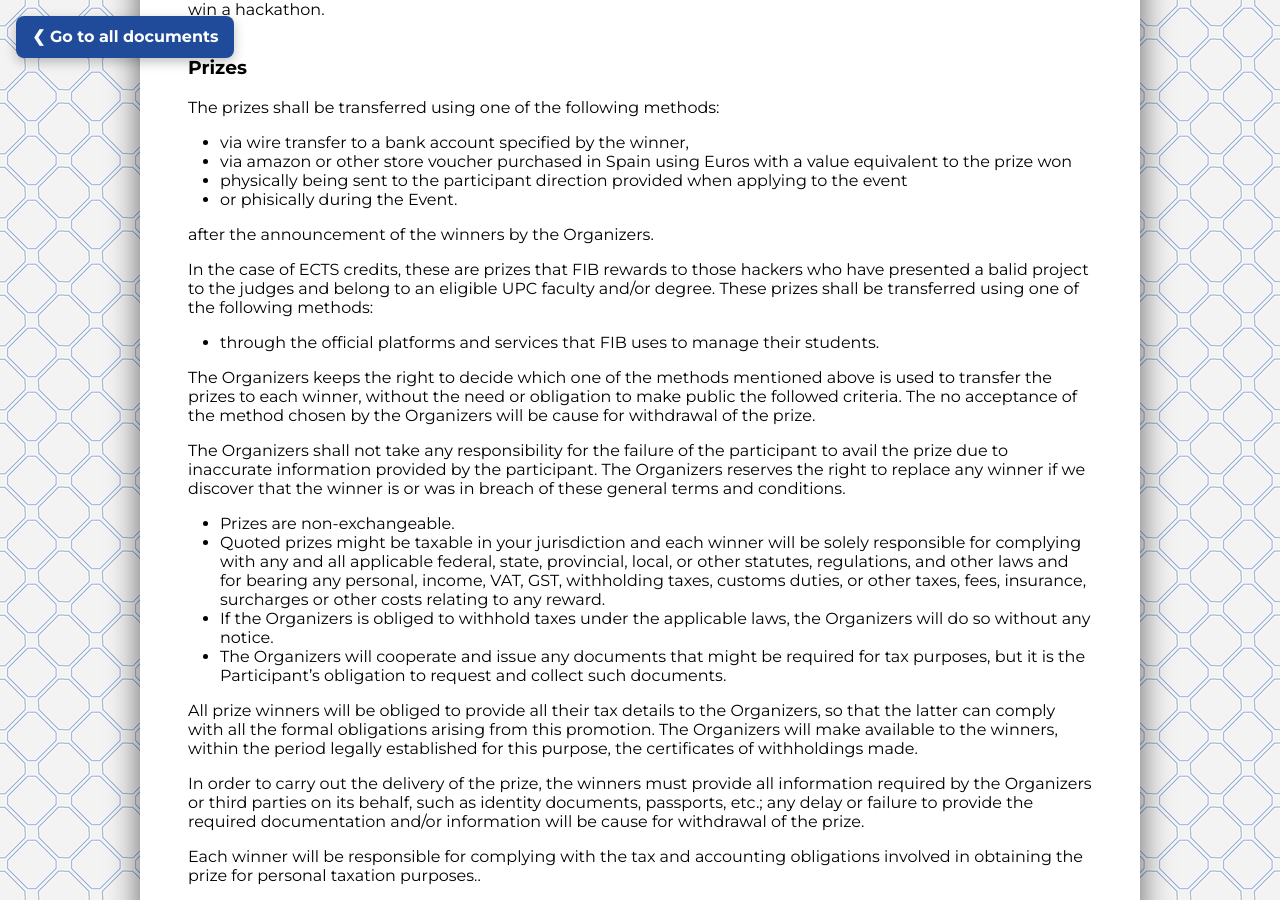
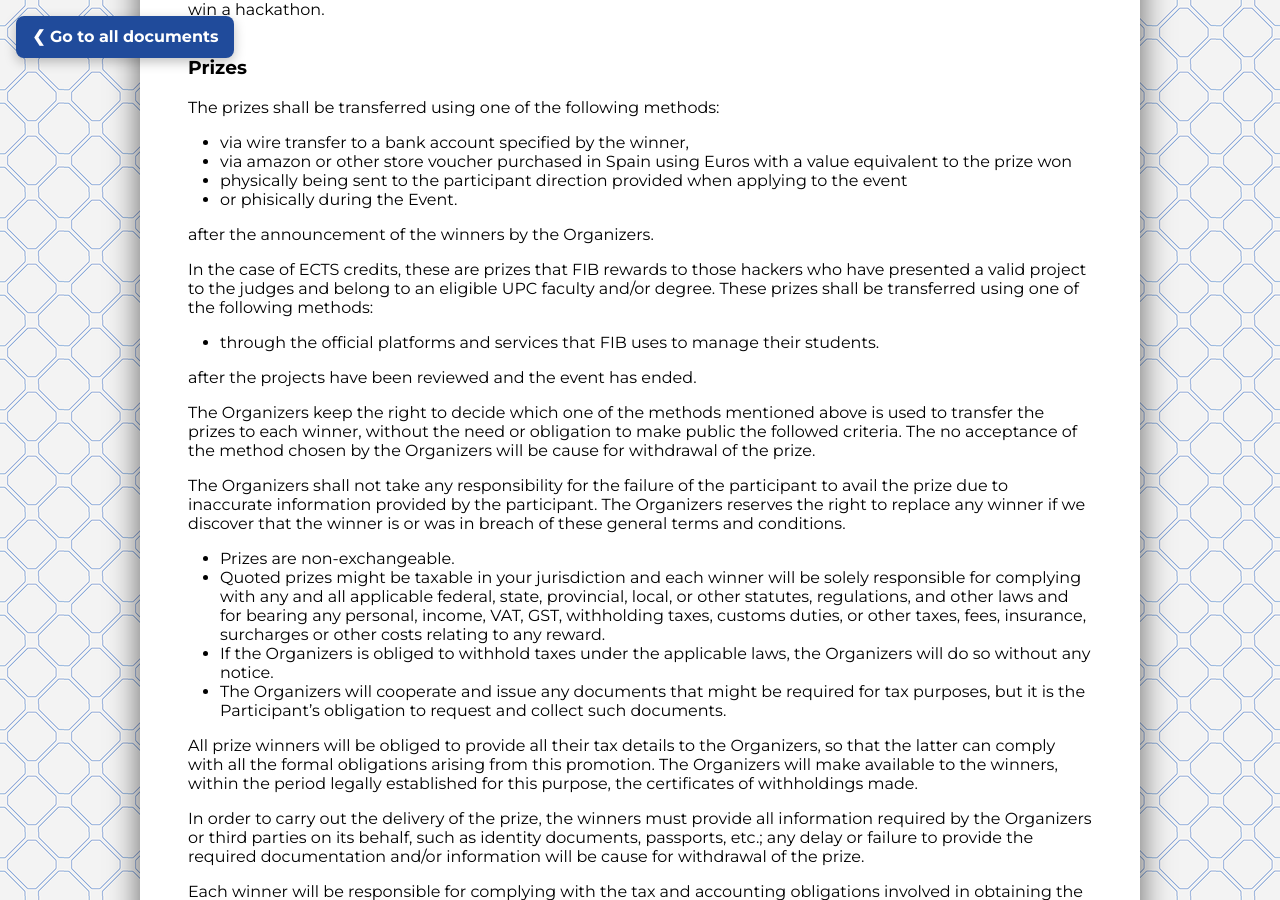
Before and after one commit to hackupc/legal-page, a Jekyll site: the page built from _documents/bits_terms_and_conditions.md, in a window 1280 px wide and 900 px high, scrolled down 3114 px. Built offline with Jekyll 4.4.1, drawn with Linux system fonts in a browser that asks for light colours.

Commit message:
fixed issue petita

```diff
--- a/_documents/bits_terms_and_conditions.md
+++ b/_documents/bits_terms_and_conditions.md
@@ -98,14 +98,15 @@ The prizes shall be transferred using one of the following methods:
 - physically being sent to the participant direction provided when applying to the event
 - or phisically during the Event.
 
-
 after the announcement of the winners by the Organizers.
 
-In the case of ECTS credits, these are prizes that FIB rewards to those hackers who have presented a balid project to the judges and belong to an eligible UPC faculty and/or degree. These prizes shall be transferred using one of the following methods:
+In the case of ECTS credits, these are prizes that FIB rewards to those hackers who have presented a valid project to the judges and belong to an eligible UPC faculty and/or degree. These prizes shall be transferred using one of the following methods:
 
 - through the official platforms and services that FIB uses to manage their students.
 
-The Organizers keeps the right to decide which one of the methods mentioned above is used to transfer the prizes to each winner, without the need or obligation to make public the followed criteria. The no acceptance of the method chosen by the Organizers will be cause for withdrawal of the prize.
+after the projects have been reviewed and the event has ended.
+
+The Organizers keep the right to decide which one of the methods mentioned above is used to transfer the prizes to each winner, without the need or obligation to make public the followed criteria. The no acceptance of the method chosen by the Organizers will be cause for withdrawal of the prize.
 
 The Organizers shall not take any responsibility for the failure of the participant to avail the prize due to inaccurate information provided by the participant. The Organizers reserves the right to replace any winner if we discover that the winner is or was in breach of these general terms and conditions.
 
```
